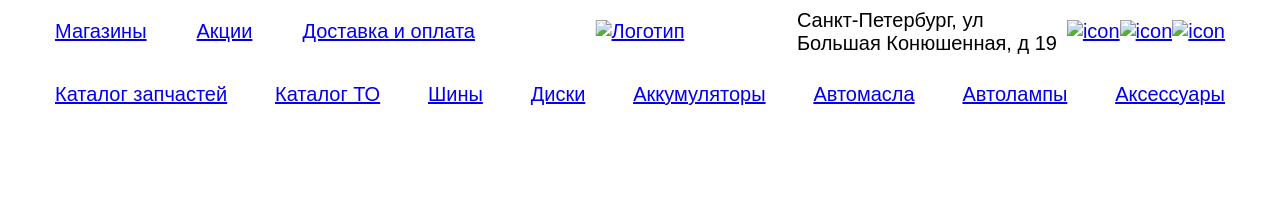
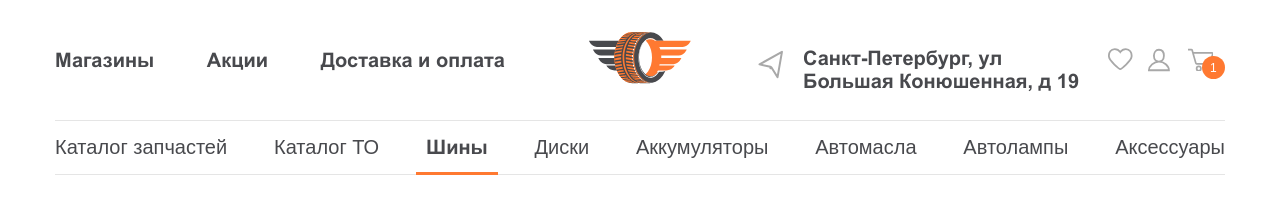
Before and after one commit to alncaatl/spare-shop_layout, a plain HTML site: page src/index.html in a window 1280 px wide. Drawn offline with Linux system fonts and the light colour scheme; a web font is replaced by a local one.

Commit message:
styles for desktop layout

```diff
--- /dev/null
+++ b/src/blocks/categories/__item/_active/categories__item_active.css
@@ -0,0 +1,16 @@
+.categories__item_active {
+    font-weight: bold;
+    position: relative;
+}
+
+.categories__item_active::after {
+    position: absolute;
+    bottom: -16px;
+    left: -10px;
+    right: -10px;
+
+    content: '';
+    display: block;
+    height: 3px;
+    background-color: #ff7931;
+}
--- /dev/null
+++ b/src/blocks/categories/__item/categories__item.css
@@ -0,0 +1 @@
+@import url('_active/categories__item_active.css');
--- a/src/blocks/categories/categories.css
+++ b/src/blocks/categories/categories.css
@@ -1,6 +1,9 @@
+@import url('__item/categories__item.css');
+
 .categories {
     list-style: none;
     padding: 0;
+    margin: 15px 0;
 
     display: flex;
     justify-content: space-between;
--- a/src/blocks/header/__address/header__address.css
+++ b/src/blocks/header/__address/header__address.css
@@ -1,3 +1,18 @@
 .header__address {
-    max-width: 270px;
+    max-width: 280px;
+    font-weight: bold;
+    position: relative;
+    transform: translateY(10px);
 }
+
+.header__address::before {
+    content: '';
+    display: inline-block;
+    width: 35px;
+    height: 35px;
+    background: url('../../../images/location_icon.svg') no-repeat center;
+    margin-right: 10px;
+
+    position: absolute;
+    left: -50px;
+}
--- /dev/null
+++ b/src/blocks/header/__container/header__container.css
@@ -0,0 +1,4 @@
+.header__container {
+    display: flex;
+    flex-direction: column;
+}
--- a/src/blocks/header/__nav/header__nav.css
+++ b/src/blocks/header/__nav/header__nav.css
@@ -1 +1,7 @@
 @import url('../../categories/categories.css');
+
+.header__nav {
+    margin: auto 0 0;
+    border-top: 1px solid rgb(0, 0, 0, 0.1);
+    border-bottom: 1px solid rgb(0, 0, 0, 0.1);
+}
--- a/src/blocks/header/__top/header__top.css
+++ b/src/blocks/header/__top/header__top.css
@@ -3,4 +3,6 @@
     flex-wrap: wrap;
     justify-content: space-between;
     align-items: center;
+    gap: 25px;
+    flex-grow: 1;
 }
--- a/src/blocks/header/header.css
+++ b/src/blocks/header/header.css
@@ -1,14 +1,17 @@
 @import url('../hidden/hidden.css');
+@import url('../link/link.css');
 @import url('../logo/logo.css');
 @import url('../main-menu/main-menu.css');
 @import url('../user-nav/user-nav.css');
 @import url('../wrapper/wrapper.css');
 
 @import url('__address/header__address.css');
+@import url('__container/header__container.css');
 @import url('__menu/header__menu.css');
 @import url('__nav/header__nav.css');
 @import url('__top/header__top.css');
 
 .header {
     width: 100%;
+    height: 175px;
 }
--- /dev/null
+++ b/src/blocks/link/link.css
@@ -0,0 +1,8 @@
+.link {
+    text-decoration: none;
+    color: inherit;
+}
+
+.link:hover {
+    color: #868e96;
+}
--- a/src/blocks/logo/logo.css
+++ b/src/blocks/logo/logo.css
@@ -1 +1,5 @@
 @import url('_placed/_header/logo_placed_header.css');
+
+.logo {
+    z-index: 1;
+}
--- a/src/blocks/main-menu/main-menu.css
+++ b/src/blocks/main-menu/main-menu.css
@@ -1,8 +1,10 @@
 .main-menu {
     list-style: none;
+    padding: 0;
+    font-weight: bold;
 
     display: flex;
-    justify-content: left;
-    padding: 0;
-    gap: 50px;
+    justify-content: space-between;
+    width: 50%;
+    max-width: 450px;
 }
--- a/src/blocks/root/root.css
+++ b/src/blocks/root/root.css
@@ -6,7 +6,5 @@
     font-family: Arial, sans-serif;
     font-style: normal;
     font-size: 20px;
-
-    display: flex;
-    justify-content: center;
+    color: #48494D;
 }
--- /dev/null
+++ b/src/blocks/user-nav/__cart-counter/user-nav__cart-counter.css
@@ -0,0 +1,19 @@
+.user-nav__cart-counter {
+    position: absolute;
+    top: 35%;
+    left: 55%;
+
+    width: 23px;
+    height: 23px;
+    border-radius: 50%;
+    background-color: #FF7931;
+    cursor: pointer;
+
+    color: #fff;
+    font-size: 12px;
+    line-height: 14px;
+
+    display: flex;
+    justify-content: center;
+    align-items: center;
+}
--- /dev/null
+++ b/src/blocks/user-nav/__item/user-nav__item.css
@@ -0,0 +1,18 @@
+.user-nav__item {
+    fill: none;
+    stroke-width: 2px;
+    stroke: #a8a8a8;
+
+    width: 25px;
+    height: 25px;
+
+    position: relative;
+}
+
+.user-nav__item:hover {
+    stroke: #ced4da;
+}
+
+.user-nav__item:hover .user-nav__cart-counter {
+    background-color: #ffa94d;
+}
--- a/src/blocks/user-nav/user-nav.css
+++ b/src/blocks/user-nav/user-nav.css
@@ -1,7 +1,12 @@
+@import url('__item/user-nav__item.css');
+@import url('__cart-counter/user-nav__cart-counter.css');
+
 .user-nav {
     padding: 0;
+    margin-right: 12px;
     list-style: none;
 
     display: flex;
     justify-content: flex-end;
+    gap: 15px;
 }
--- a/src/blocks/wrapper/wrapper.css
+++ b/src/blocks/wrapper/wrapper.css
@@ -7,4 +7,5 @@
     max-width: 1170px;
     min-width: 320px;
     height: 100%;
+    padding: 0 15px;
 }
--- a/src/index.html
+++ b/src/index.html
@@ -17,19 +17,19 @@
 
 <body class="root">
 <header class="header">
-  <div class="wrapper">
+  <div class="wrapper header__container">
 
     <div class="header__top">
       <a class="logo logo_placed_header" href="index.html">
         <img class="logo__img"
-             alt="Логотип"
-             src="#">
+             alt="Логотип магазина"
+             src="images/logo.svg">
       </a>
 
       <div class="header__menu">
         <ul class="user-menu hidden">
           <li class="user-menu__item">
-            <a href="#">Войти</a>
+            <a class="link" href="#">Войти</a>
           </li>
           <li class="user-menu__item">
             <a href="#">Регистрация</a>
@@ -41,68 +41,81 @@
 
         <menu class="main-menu">
           <li class="main-menu__item">
-            <a href="#">Магазины</a>
+            <a class="link" href="#">Магазины</a>
           </li>
           <li class="main-menu__item">
-            <a href="#">Акции</a>
+            <a class="link" href="#">Акции</a>
           </li>
           <li class="main-menu__item">
-            <a href="#">Доставка и оплата</a>
+            <a class="link" href="#">Доставка и оплата</a>
           </li>
         </menu>
 
-        <a class="header__address">Санкт-Петербург, ул Большая Конюшенная, д 19</a>
+        <a class="header__address link" href="#">Санкт-Петербург, ул Большая Конюшенная, д 19</a>
       </div>
 
       <ul class="user-nav">
         <li class="user-nav__item">
           <a href="#">
-            <img src="#" alt="icon">
+            <svg viewBox="0 0 27.5 27.5" xmlns="http://www.w3.org/2000/svg">
+              <path
+                d="M7.367 1.206 C3.478 1.206 0.392 4.773 1.102 9.892 1.718 14.335 12.322 23.206 13.5 23.206 14.678 23.206 25.282 14.335 25.898 9.892 26.608 4.773 23.521 1.206 19.633 1.206 17.041 1.206 15.022 2.296 13.5 4.476 11.978 2.296 9.959 1.206 7.367 1.206 Z"
+              />
+            </svg>
           </a>
         </li>
         <li class="user-nav__item">
           <a href="#">
-            <img src="#" alt="icon">
+            <svg viewBox="0 0 27.5 27.5" xmlns="http://www.w3.org/2000/svg">
+              <path
+                d="M12 14.993 C14.75 14.993 17.5 12.785 17.5 8.621 17.5 4.457 15.667 1.958 12 1.958 8.333 1.958 6.5 5.331 6.5 8.621 6.5 12.785 9.25 14.993 12 14.993 Z M12 14.993 C17.5 14.993 23 19.386 23 24.445 L1 24.445 C1 19.948 6.5 14.993 12 14.993 Z"
+              />
+            </svg>
           </a>
         </li>
         <li class="user-nav__item">
           <a href="#">
-            <img src="#" alt="icon">
+            <svg viewBox="0 0 29 27.5" xmlns="http://www.w3.org/2000/svg">
+              <path d="M0 1.93616H3.88425C4.33141 1.93616 4.72423 2.23303 4.84628 2.66321L9.07372 17.5635C9.19577 17.9937 9.58859 18.2906 10.0358 18.2906H24.7568C25.2075 18.2906 25.6025 17.9892 25.7214 17.5545L28.6542 6.83436C28.8283 6.19804 28.3494 5.57048 27.6897 5.57048H5.67111"/>
+              <path d="M15 23.9125C15 25.3568 13.8602 26.49 12.5 26.49C11.1398 26.49 10 25.3568 10 23.9125C10 22.4682 11.1398 21.335 12.5 21.335C13.8602 21.335 15 22.4682 15 23.9125Z"/>
+              <path d="M24 23.9125C24 25.3568 22.8602 26.49 21.5 26.49C20.1398 26.49 19 25.3568 19 23.9125C19 22.4682 20.1398 21.335 21.5 21.335C22.8602 21.335 24 22.4682 24 23.9125Z"/>
+            </svg>
           </a>
+          <span class="user-nav__cart-counter">1</span>
         </li>
       </ul>
     </div>
 
     <nav class="header__nav">
       <ul class="categories">
-        <li class="catalog__item">
-          <a href="#">Каталог запчастей</a>
+        <li class="categories__item">
+          <a class="link" href="#">Каталог запчастей</a>
         </li>
-        <li class="catalog__item">
-          <a href="#">Каталог ТО</a>
+        <li class="categories__item">
+          <a class="link" href="#">Каталог ТО</a>
         </li>
-        <li class="catalog__item">
-          <a href="#">Шины</a>
+        <li class="categories__item categories__item_active">
+          <a class="link" href="#">Шины</a>
         </li>
-        <li class="catalog__item">
-          <a href="#">Диски</a>
+        <li class="categories__item">
+          <a class="link" href="#">Диски</a>
         </li>
-        <li class="catalog__item">
-          <a href="#">Аккумуляторы</a>
+        <li class="categories__item">
+          <a class="link" href="#">Аккумуляторы</a>
         </li>
-        <li class="catalog__item">
-          <a href="#">Автомасла</a>
+        <li class="categories__item">
+          <a class="link" href="#">Автомасла</a>
         </li>
-        <li class="catalog__item">
-          <a href="#">Автолампы</a>
+        <li class="categories__item">
+          <a class="link" href="#">Автолампы</a>
         </li>
-        <li class="catalog__item">
-          <a href="#">Аксессуары</a>
+        <li class="categories__item">
+          <a class="link" href="#">Аксессуары</a>
         </li>
       </ul>
     </nav>
+
   </div>
-
 </header>
 
 <main></main>
```
Also changed, not shown: src/images/location_icon.svg (added), src/images/logo.svg (added).
